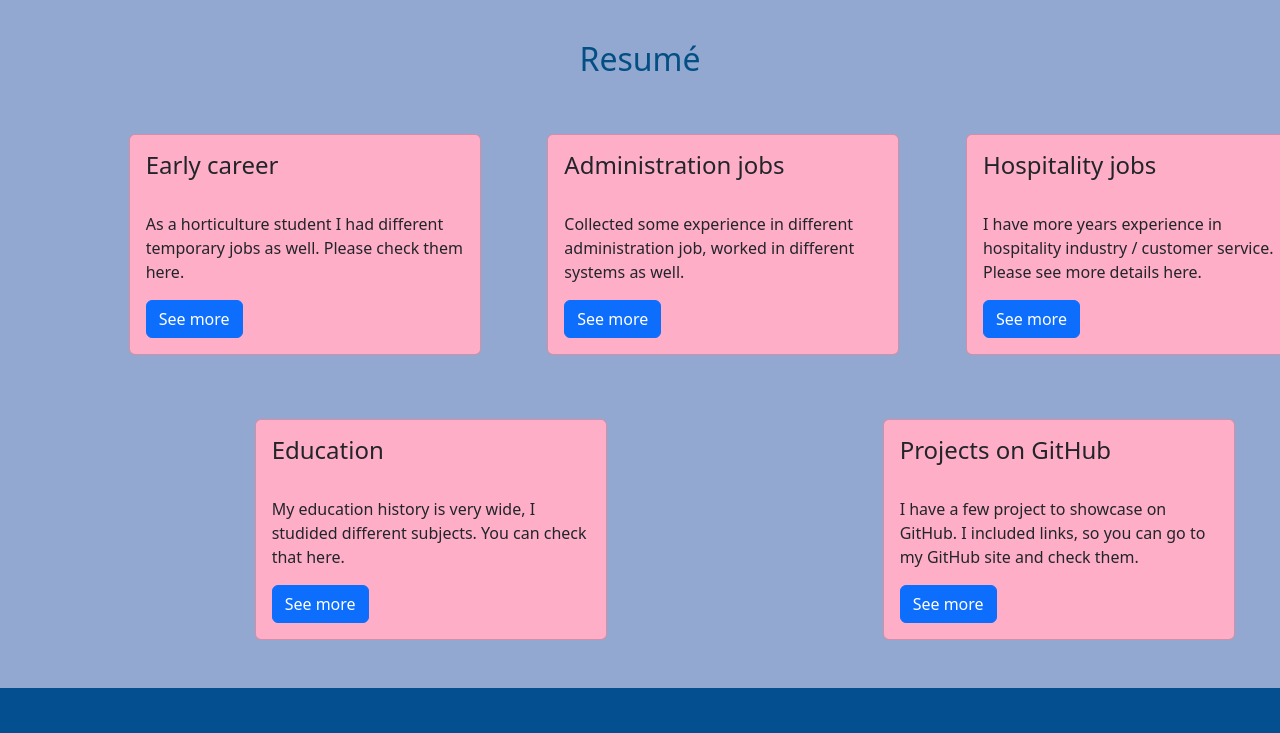
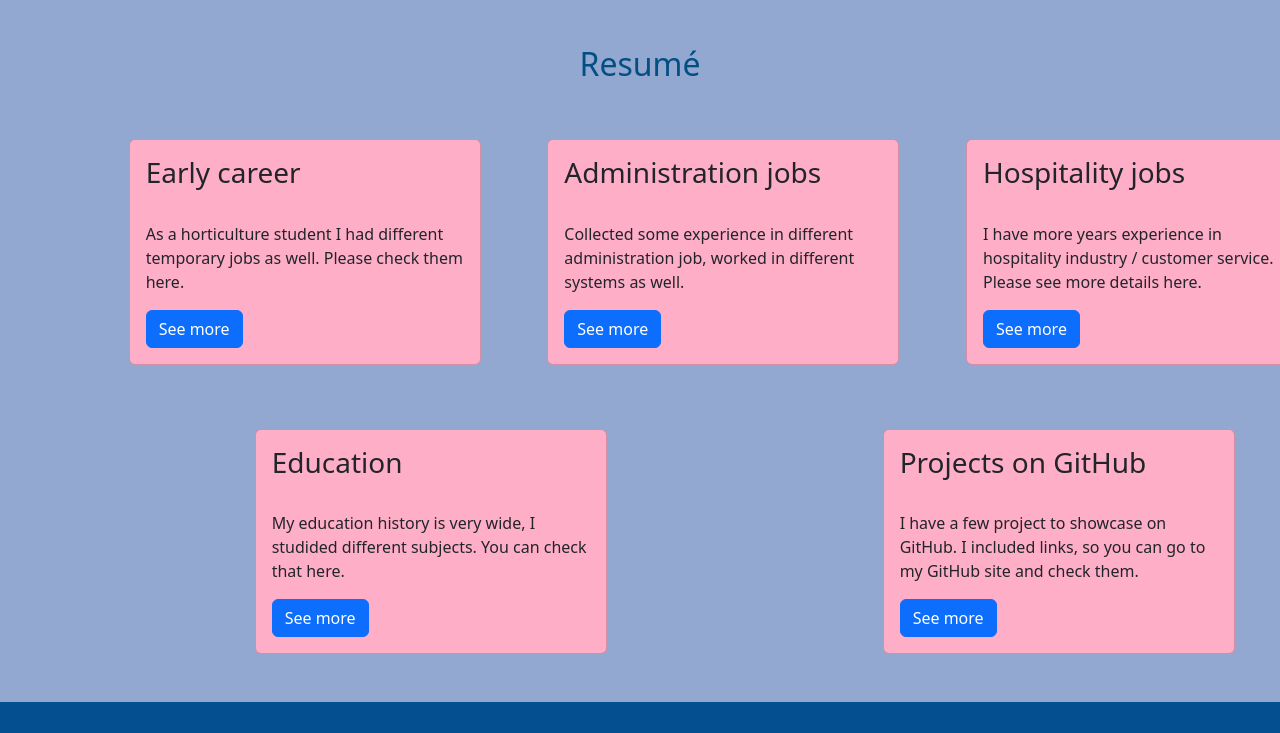
Before and after one commit to molnarlin/milestone-project-1, a plain HTML site: page index.html in a window 1280 px wide. Shown: the part 1366-2099 px from the top of the page. Drawn offline with nearby package versions, Linux system fonts and the light colour scheme; a web font is replaced by a local one.

Commit message:
heading level changed

```diff
--- a/index.html
+++ b/index.html
@@ -59,7 +59,7 @@
         </figure>
       </div>
       <div class="col-md-3 col-sm-8 mx-auto fs-4" id="about-me-text">
-        <h3>About me</h3>
+        <h2>About me</h2>
         <p>I'm a Full Stack Developer student. I started to learn IT in 2020, and I found it very interesting, so I was looking for ways to learn it, and I was taking part in several basic coding
           courses. At the moment I study at Code Institute and Runshaw College. My plan is, that this is going to be my portfolio website. I like to solve problems, and I never get tired of learning new things every day.</p>
       </div>
@@ -123,7 +123,7 @@
 <!--First card starts here, code from Bootstrap-->
         <div class="card mx-auto">
           <div class="card-body">
-            <h4 class="card-title">Early career</h4>
+            <h3 class="card-title">Early career</h3>
             <br>
             <p class="card-text">As a horticulture student I had different temporary jobs as well. Please check them here.</p>
 <!-- Button trigger modal from Bootstrap-->
@@ -165,7 +165,7 @@
 <!--Second card starts here, code from Bootstrap-->
     <div class="card mx-auto">
       <div class="card-body">
-        <h4 class="card-title">Administration jobs</h4>
+        <h3 class="card-title">Administration jobs</h3>
         <br>
         <p class="card-text">Collected some experience in different administration job, worked in different systems as well.</p>
 <!-- Button trigger modal, code from Bootstrap -->
@@ -208,7 +208,7 @@
 <!--Third card starts here, code from Bootstrap-->
     <div class="card mx-auto">
       <div class="card-body">
-        <h4 class="card-title">Hospitality jobs</h4><br>
+        <h3 class="card-title">Hospitality jobs</h3><br>
         <p class="card-text">I have more years experience in hospitality industry / customer service. Please see more details here.</p>
 <!-- Button trigger modal, code from Bootstrap -->
         <button type="button" class="btn btn-primary mt-auto" data-bs-toggle="modal" data-bs-target="#thirdBackdrop">
@@ -282,7 +282,7 @@
 <!--Forth card starts here, code from Bootstrap-->
       <div class="card mx-auto mb-5">
         <div class="card-body">
-          <h4 class="card-title">Education</h4><br>
+          <h3 class="card-title">Education</h3><br>
           <p class="card-text">My education history is very wide, I studided different subjects. You can check that here.</p>
 <!-- Button trigger modal, code from Bootstrap -->
           <button type="button" class="btn btn-primary mt-auto" data-bs-toggle="modal" data-bs-target="#forthBackdrop">
@@ -327,7 +327,7 @@
 <!--Fifth card starts here, code from Bootstrap-->
       <div class="card mx-auto mb-5">
         <div class="card-body">
-          <h4 class="card-title">Projects on GitHub</h4><br>
+          <h3 class="card-title">Projects on GitHub</h3><br>
           <p class="card-text">I have a few project to showcase on GitHub. I included links, so you can go to my GitHub site and check them.</p>
 <!-- Button trigger modal, code from Bootstrap -->
           <button type="button" class="btn btn-primary mt-auto" data-bs-toggle="modal" data-bs-target="#fifthBackdrop">
```
